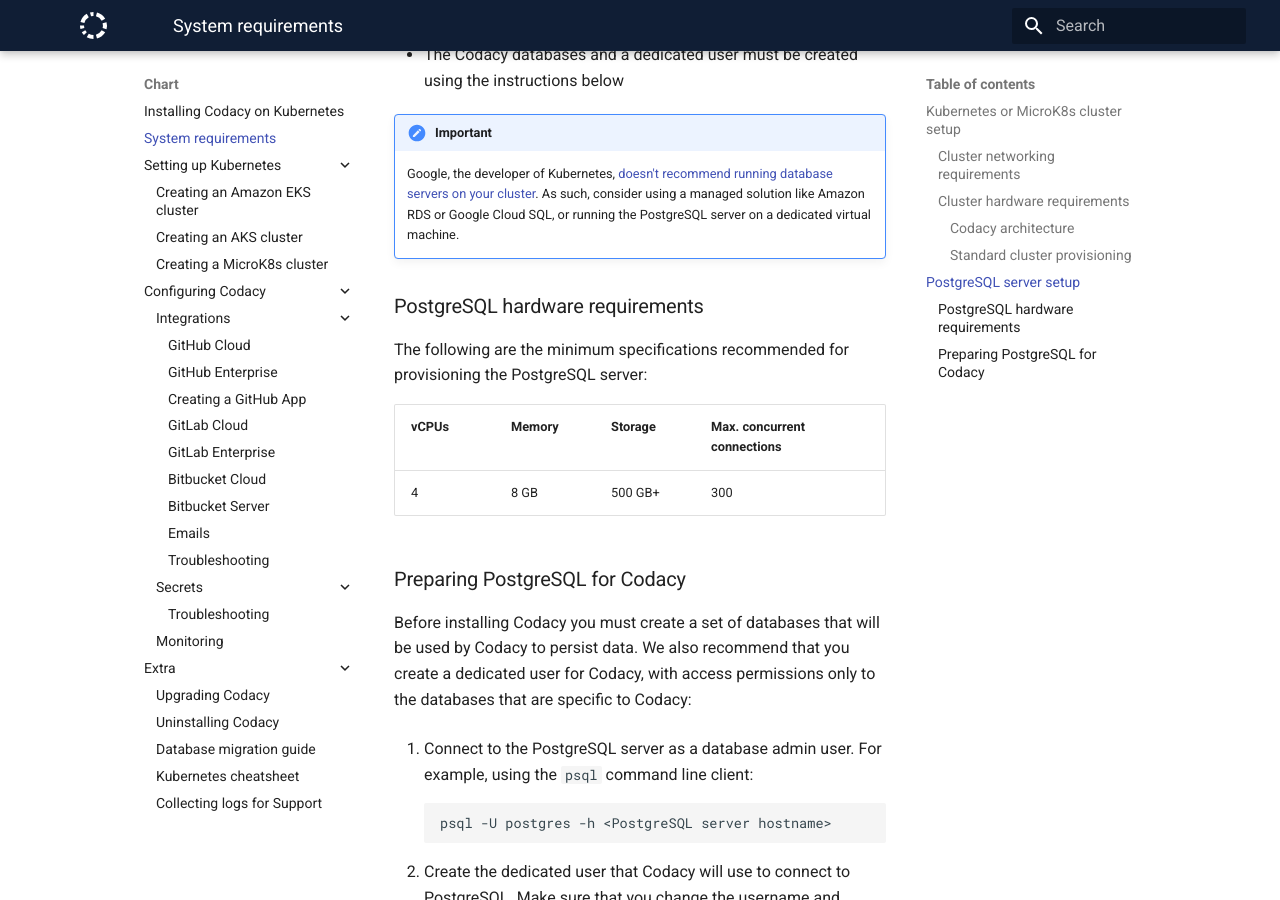
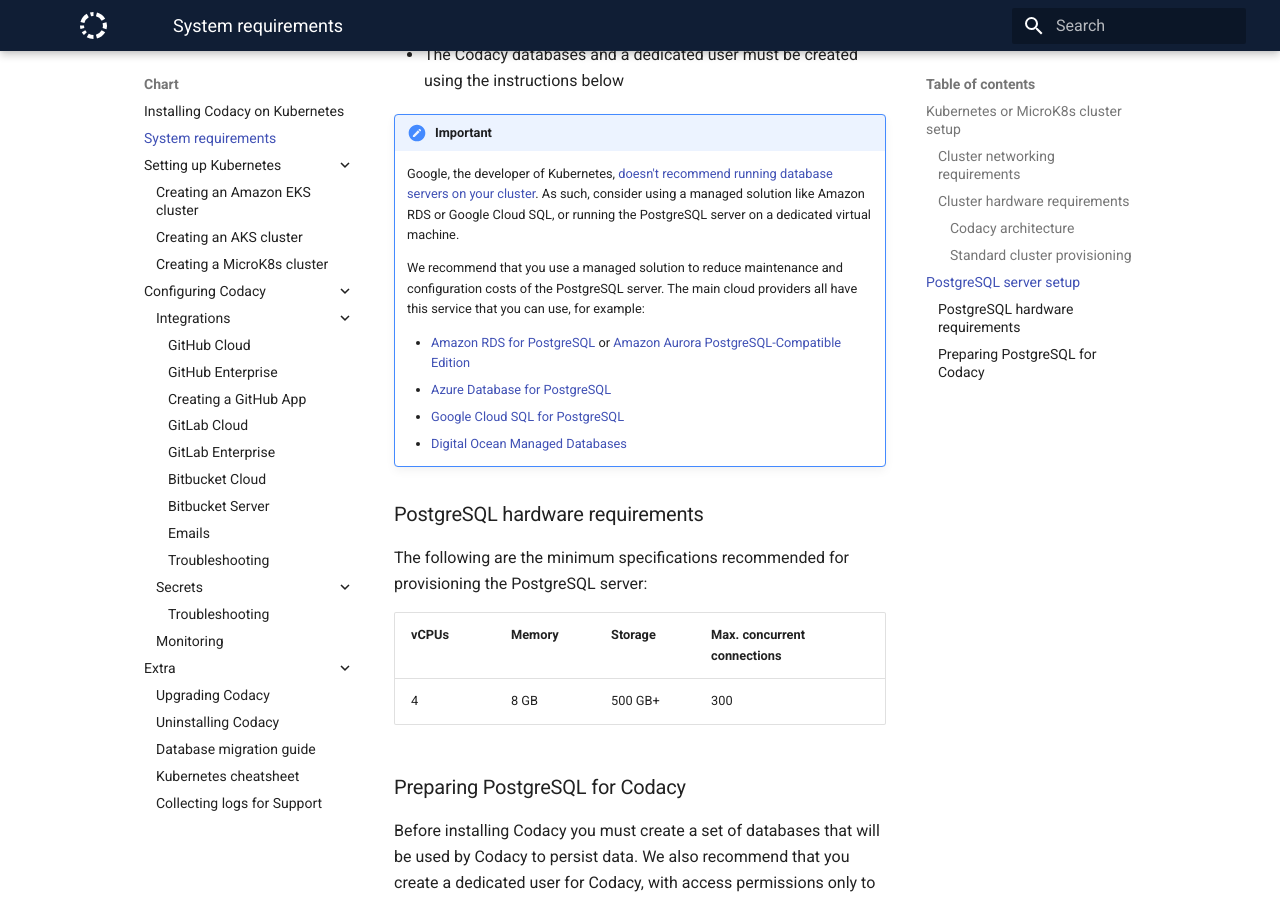
Before and after one commit to codacy/chart, an MkDocs documentation site: the page built from docs/requirements.md, in a window 1280 px wide and 900 px high, scrolled down 4531 px. Built offline with MkDocs 1.6.1 and Material for MkDocs 9.7.7, drawn with Linux system fonts in a browser that asks for light colours.

Commit message:
Improve recommendation to use managed PostgreSQL

```diff
--- a/docs/requirements.md
+++ b/docs/requirements.md
@@ -93,6 +93,15 @@
 !!! important
     Google, the developer of Kubernetes, [doesn't recommend running database servers on your cluster](https://cloud.google.com/blog/products/databases/to-run-or-not-to-run-a-database-on-kubernetes-what-to-consider). As such, consider using a managed solution like Amazon RDS or Google Cloud SQL, or running the PostgreSQL server on a dedicated virtual machine.
 
+    We recommend that you use a managed solution to reduce maintenance and configuration costs of the PostgreSQL server. The main cloud providers all have this service that you can use, for example:
+
+    -   [Amazon RDS for PostgreSQL](https://aws.amazon.com/rds/postgresql/resources/) or [Amazon Aurora PostgreSQL-Compatible Edition](https://aws.amazon.com/rds/aurora/postgresql-features/)
+    -   [Azure Database for PostgreSQL](https://docs.microsoft.com/en-us/azure/postgresql/)
+    -   [Google Cloud SQL for PostgreSQL](https://cloud.google.com/sql/docs/postgres)
+    -   [Digital Ocean Managed Databases](https://www.digitalocean.com/products/managed-databases-postgresql/)
+
+
+
 ### PostgreSQL hardware requirements
 
 The following are the minimum specifications recommended for provisioning the PostgreSQL server:
```
